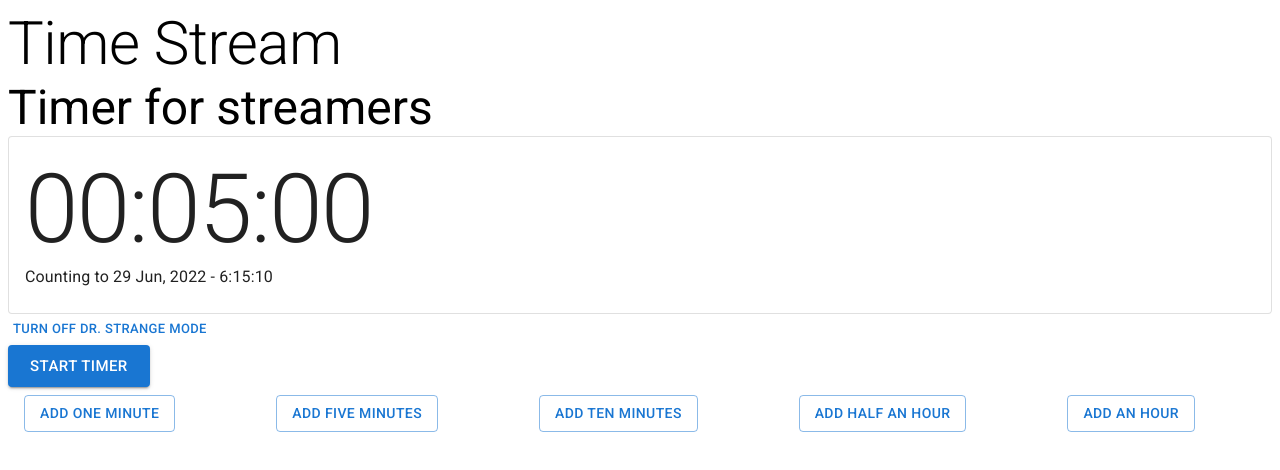
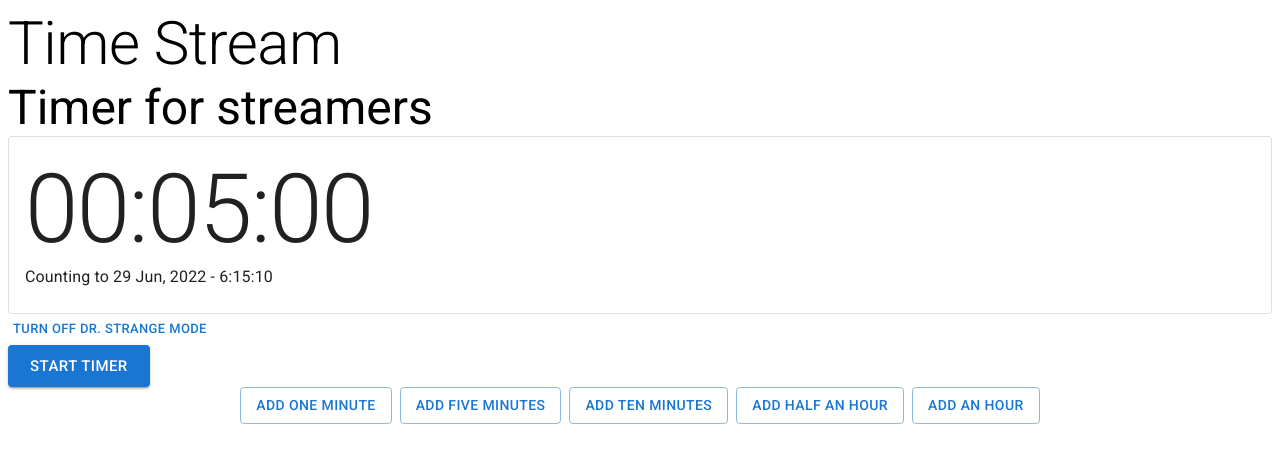
Before and after one commit to ben-laird/adjustable-timer, a React (Create React App) app: page / in a window 1280 px wide. Shown: the top 470 px of the page. Built offline with nearby package versions, Linux system fonts and the light colour scheme.

Commit message:
Adjust spacing for AdjustTargets

```diff
--- a/src/features/timer/TargetAdjusters.tsx
+++ b/src/features/timer/TargetAdjusters.tsx
@@ -1,4 +1,4 @@
-import { ListItemButton, Stack } from "@mui/material";
+import { Stack } from "@mui/material";
 import { nanoid } from "@reduxjs/toolkit";
 import AdjustTarget, { AdjustTargetBaseProps } from "./AdjustTarget";
 
@@ -6,9 +6,7 @@ type TargetAdjustersProps = { adjusters: Array<AdjustTargetBaseProps> };
 
 const TargetAdjusters = (props: TargetAdjustersProps) => {
   const set = props.adjusters.map(({ delta, text }) => (
-    <ListItemButton key={nanoid()}>
-      <AdjustTarget delta={delta} text={text} />
-    </ListItemButton>
+    <AdjustTarget key={nanoid()} delta={delta} text={text} />
   ));
   return (
     <Stack
```
